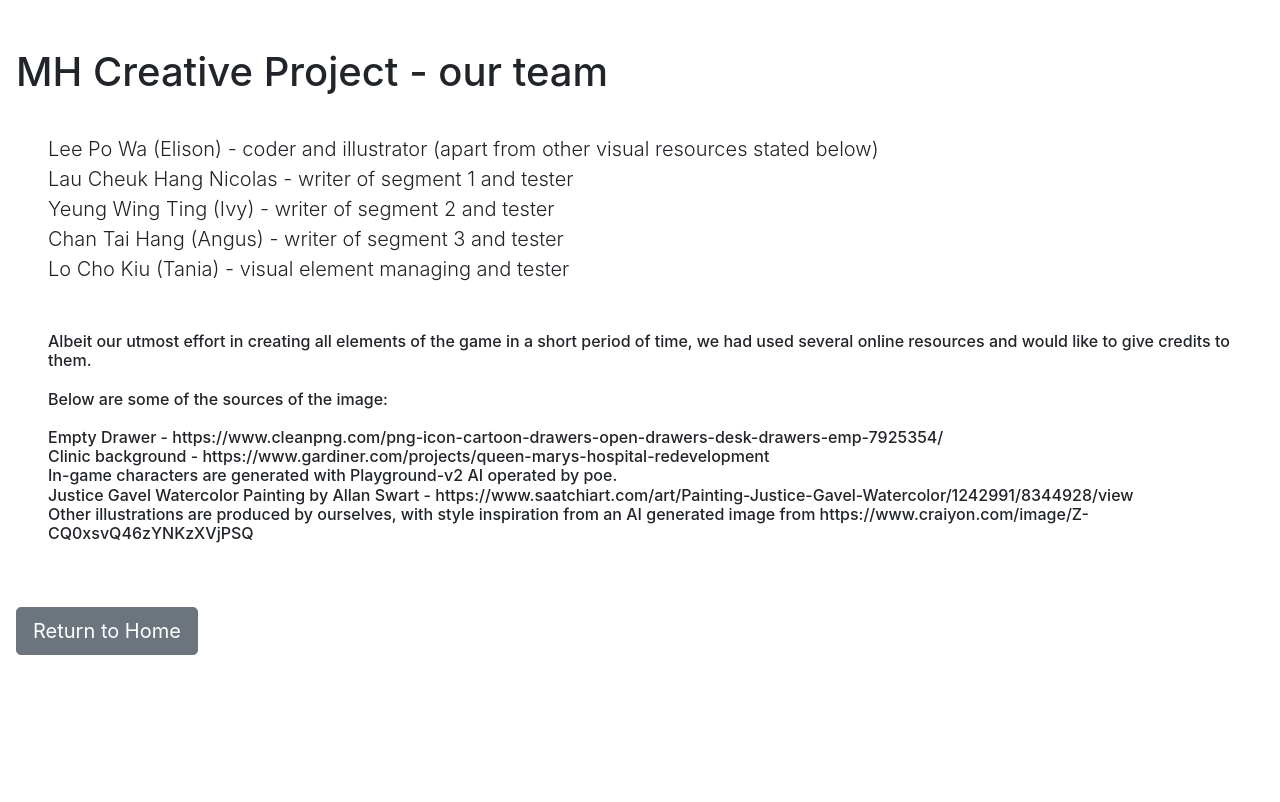
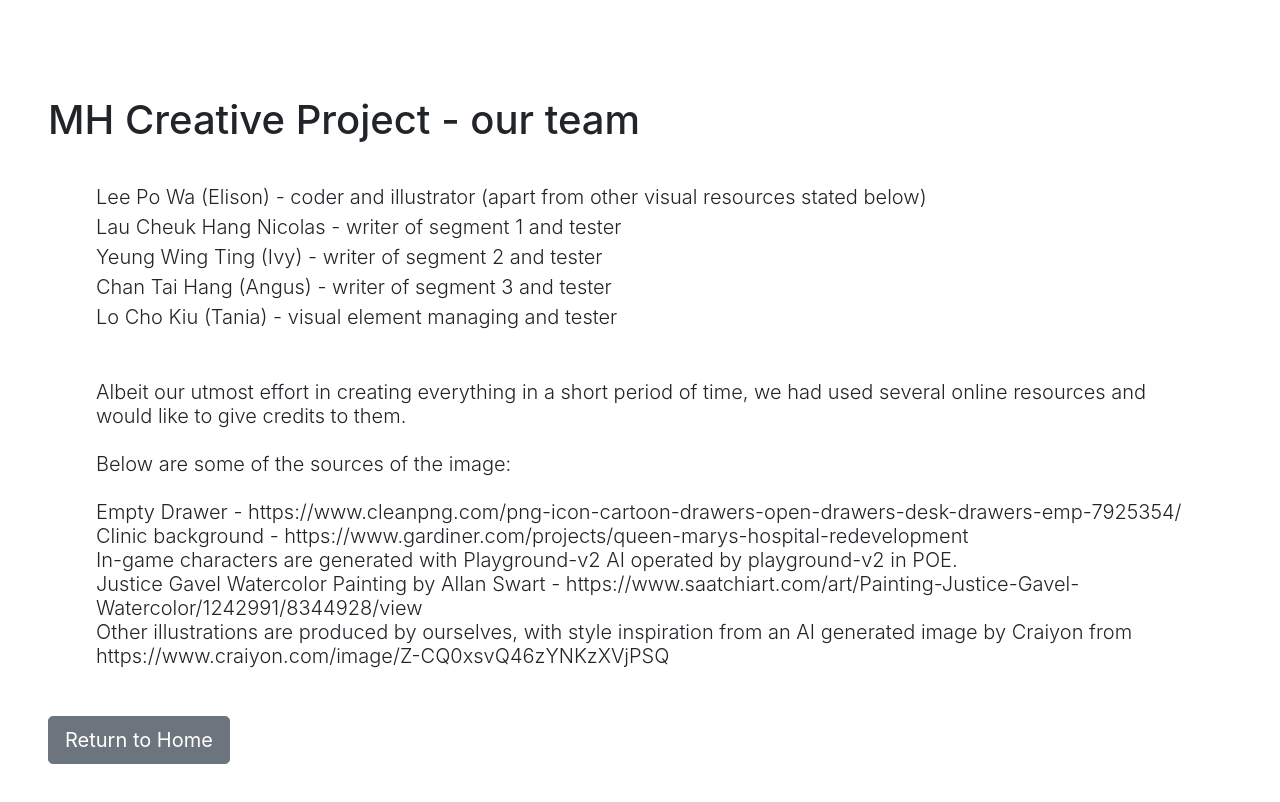
Before and after one commit to ElisonLee113/Medical-Humanities-Creative-Work, a plain HTML site: page credits.html in a window 1280 px wide. Drawn offline with nearby package versions, Linux system fonts and the light colour scheme.

Commit message:
update style

```diff
--- a/credits.html
+++ b/credits.html
@@ -7,10 +7,10 @@
 
   </head>
 
-  <body>
+  <body class="m-5">
 
       <main role="main" class="inner cover">
-        <h1 class="cover-heading ml-3"></br>MH Creative Project - our team</h1>
+        <h1 class="cover-heading"></br>MH Creative Project - our team</h1>
         <p class="lead ml-5">
           </br>Lee Po Wa (Elison) - coder and illustrator (apart from other visual resources stated below)
           </br>Lau Cheuk Hang Nicolas - writer of segment 1 and tester
@@ -19,9 +19,9 @@
           </br>Lo Cho Kiu (Tania) - visual element managing and tester
           </br>
       </p>
-        <h6 class="m-5 h6"> Albeit our utmost effort in creating all elements of the game in a short period of time, we had used several online resources and would like to give credits to them. </br></br>Below are some of the sources of the image: </br></br>Empty Drawer - https://www.cleanpng.com/png-icon-cartoon-drawers-open-drawers-desk-drawers-emp-7925354/ </br>Clinic background - https://www.gardiner.com/projects/queen-marys-hospital-redevelopment </br>In-game characters are generated with Playground-v2 AI operated by poe.</br>Justice Gavel Watercolor Painting by Allan Swart - https://www.saatchiart.com/art/Painting-Justice-Gavel-Watercolor/1242991/8344928/view</br>Other illustrations are produced by ourselves, with style inspiration from an AI generated image from https://www.craiyon.com/image/Z-CQ0xsvQ46zYNKzXVjPSQ</h6>
+        <h6 class="lead m-5 h6"> Albeit our utmost effort in creating everything in a short period of time, we had used several online resources and would like to give credits to them. </br></br>Below are some of the sources of the image: </br></br>Empty Drawer - https://www.cleanpng.com/png-icon-cartoon-drawers-open-drawers-desk-drawers-emp-7925354/ </br>Clinic background - https://www.gardiner.com/projects/queen-marys-hospital-redevelopment </br>In-game characters are generated with Playground-v2 AI operated by playground-v2 in POE.</br>Justice Gavel Watercolor Painting by Allan Swart - https://www.saatchiart.com/art/Painting-Justice-Gavel-Watercolor/1242991/8344928/view</br>Other illustrations are produced by ourselves, with style inspiration from an AI generated image by Craiyon from https://www.craiyon.com/image/Z-CQ0xsvQ46zYNKzXVjPSQ</h6>
         <p class="lead">
-          <a href="index.html" class="btn btn-lg btn-secondary m-3">Return to Home</a>
+          <a href="index.html" class="btn btn-lg btn-secondary">Return to Home</a>
         </p>
       </main>
     </div>
```
Also changed, not shown: index.html (+2 -2 lines).
